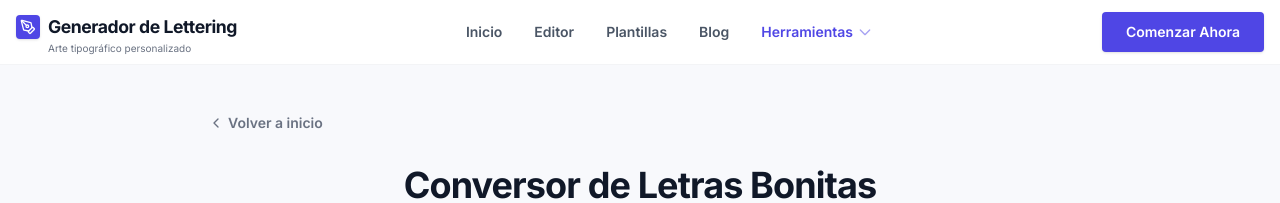
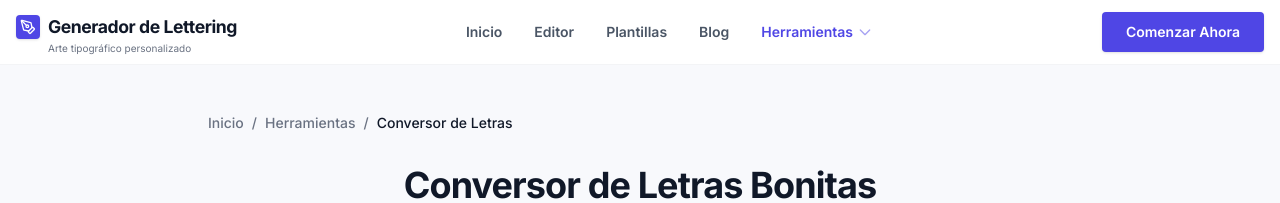
Before and after one commit to garrison2025/Generador-de-Lettering-new, a React (Vite) app: page /herramientas/conversor-texto in a window 1280 px wide. Shown: the top 203 px of the page. Built offline with nearby package versions, Linux system fonts and the light colour scheme.

Commit message:
seo: align converter visible breadcrumb

```diff
--- a/src/pages/ConversorTexto.tsx
+++ b/src/pages/ConversorTexto.tsx
@@ -1,6 +1,6 @@
 import { copyText } from '../utils/copyText';
 import { useState, useDeferredValue, useMemo } from 'react';
-import { Copy, Check, ExternalLink, ChevronLeft } from 'lucide-react';
+import { Copy, Check, ExternalLink } from 'lucide-react';
 import { Link } from 'react-router-dom';
 import { SEO } from '../components/SEO';
 import { RelatedTools } from '../components/RelatedTools';
@@ -248,10 +248,13 @@ export default function ConversorTexto() {
         jsonSchema={[faqSchema, softwareSchema, breadcrumbSchema]}
       />
       <div className="max-w-4xl mx-auto px-4 py-12 w-full">
-      <Link to="/" className="inline-flex items-center text-sm font-semibold text-gray-500 hover:text-[#5A4AD2] mb-8 transition-colors">
-        <ChevronLeft className="w-4 h-4 mr-1" />
-        Volver a inicio
-      </Link>
+      <nav aria-label="Breadcrumb" className="flex items-center gap-2 text-sm text-gray-500 mb-8 font-medium">
+        <Link to="/" className="hover:text-[#5A4AD2] transition-colors">Inicio</Link>
+        <span>/</span>
+        <Link to="/herramientas" className="hover:text-[#5A4AD2] transition-colors">Herramientas</Link>
+        <span>/</span>
+        <span className="text-gray-900" aria-current="page">Conversor de Letras</span>
+      </nav>
 
       <div className="text-center mb-10">
         <h1 className="text-4xl font-black text-gray-900 tracking-tight mb-4">Conversor de Letras Bonitas</h1>
```
